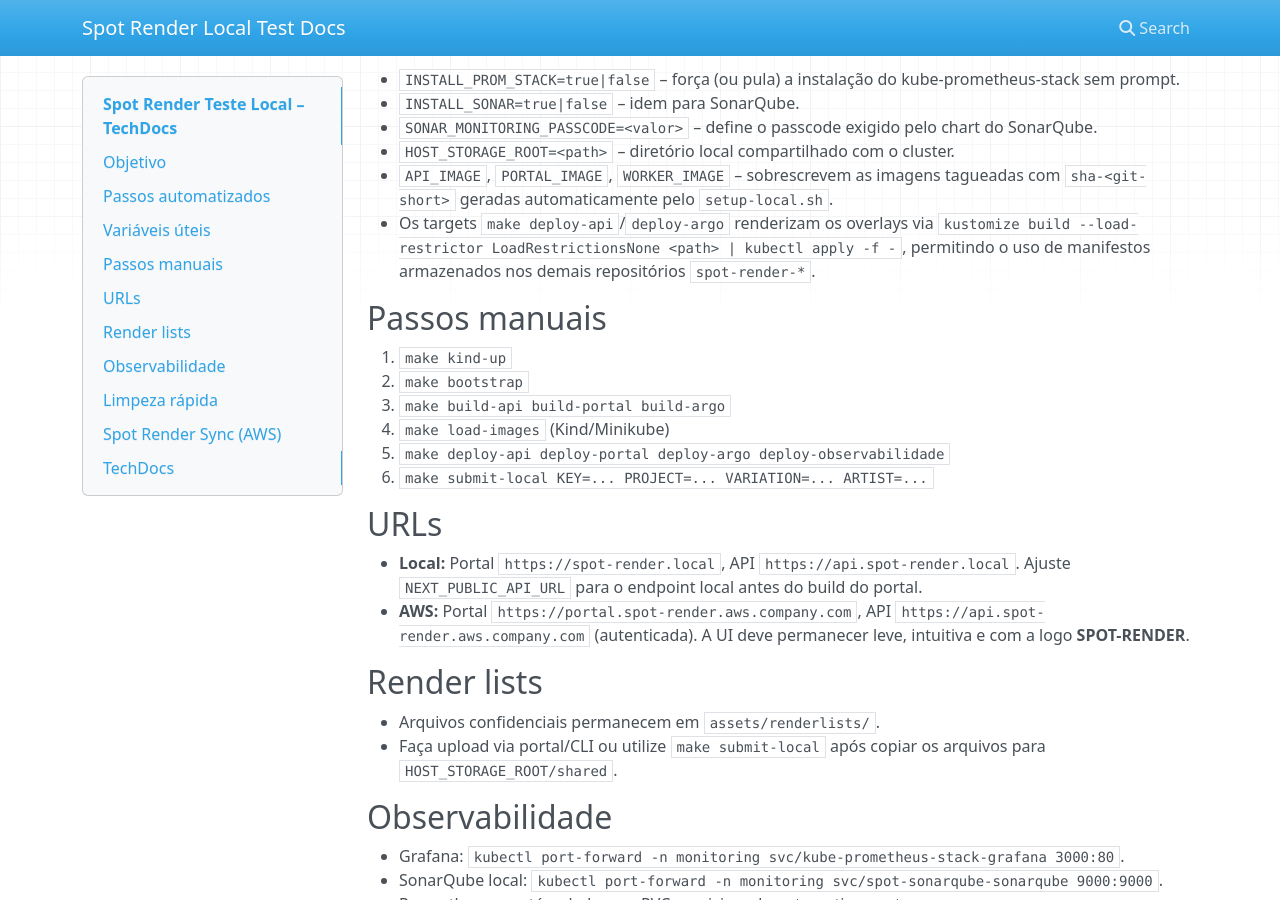
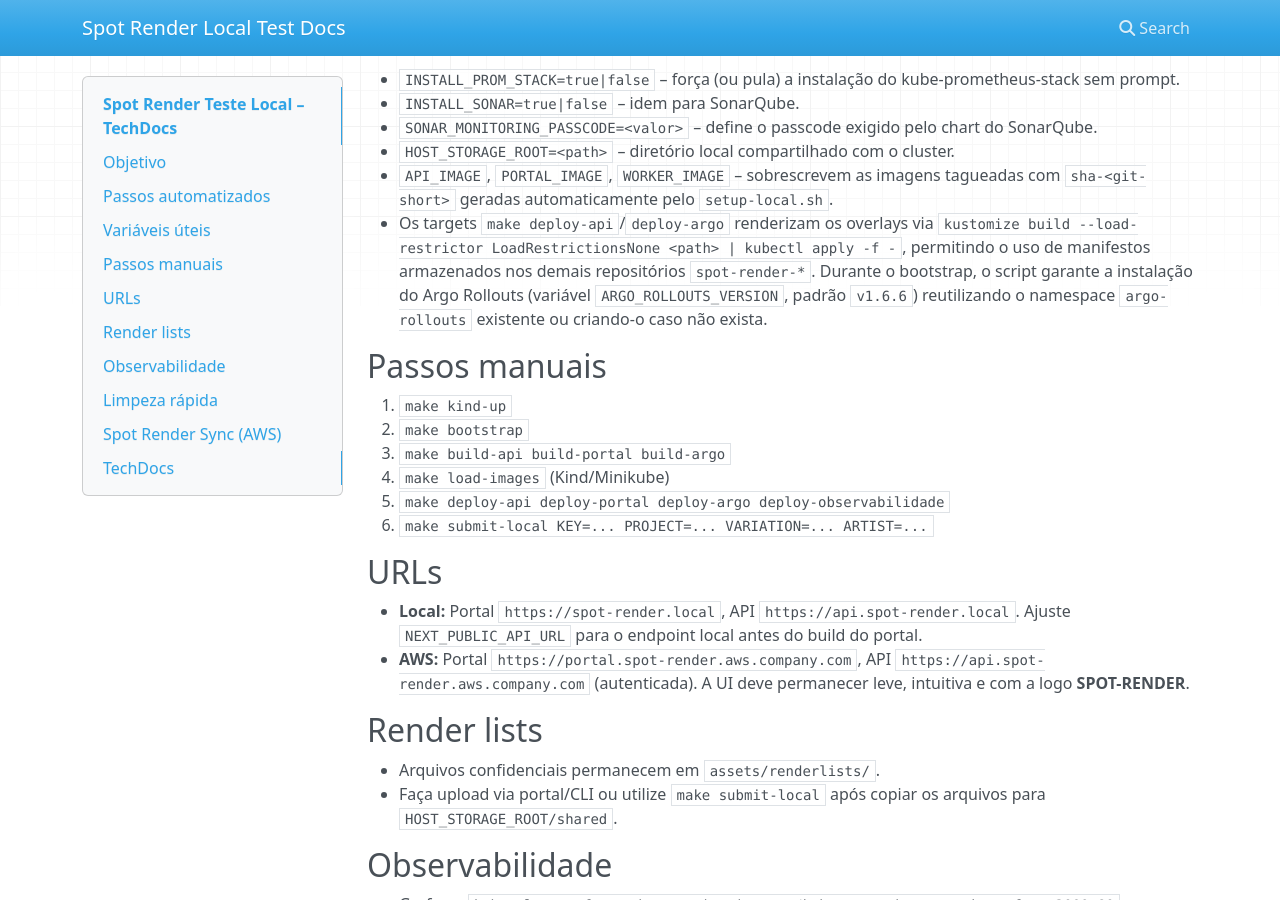
Before and after one commit to raafa001/spot-render-teste-local, an MkDocs documentation site: the page built from docs/index.md, in a window 1280 px wide and 900 px high, scrolled down 619 px. Built offline with MkDocs 1.6.1, drawn with Linux system fonts in a browser that asks for light colours; nearby versions of some CDN libraries.

Commit message:
feat: auto-install argo rollouts controller

```diff
--- a/docs/index.md
+++ b/docs/index.md
@@ -23,7 +23,7 @@
 - `SONAR_MONITORING_PASSCODE=<valor>` – define o passcode exigido pelo chart do SonarQube.
 - `HOST_STORAGE_ROOT=<path>` – diretório local compartilhado com o cluster.
 - `API_IMAGE`, `PORTAL_IMAGE`, `WORKER_IMAGE` – sobrescrevem as imagens tagueadas com `sha-<git-short>` geradas automaticamente pelo `setup-local.sh`.
-- Os targets `make deploy-api`/`deploy-argo` renderizam os overlays via `kustomize build --load-restrictor LoadRestrictionsNone <path> | kubectl apply -f -`, permitindo o uso de manifestos armazenados nos demais repositórios `spot-render-*`.
+- Os targets `make deploy-api`/`deploy-argo` renderizam os overlays via `kustomize build --load-restrictor LoadRestrictionsNone <path> | kubectl apply -f -`, permitindo o uso de manifestos armazenados nos demais repositórios `spot-render-*`. Durante o bootstrap, o script garante a instalação do Argo Rollouts (variável `ARGO_ROLLOUTS_VERSION`, padrão `v1.6.6`) reutilizando o namespace `argo-rollouts` existente ou criando-o caso não exista.
 
 ## Passos manuais
 1. `make kind-up`
```
Also changed, not shown: README.md (+1 -0 lines), 1 other file.
